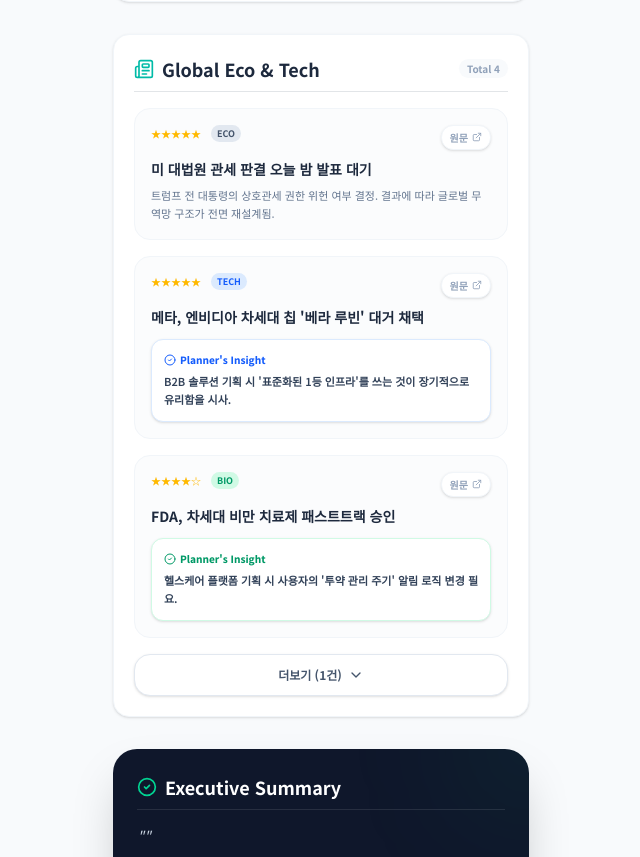
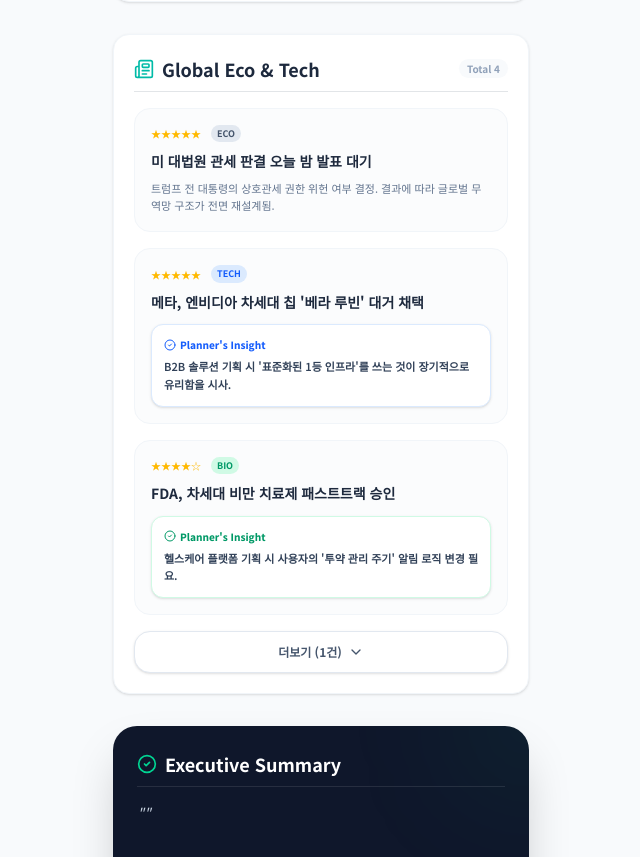
Before and after one commit to chiheon3149-rgb/dukgu-financial-news-app, a Next.js app: page /briefing/1 in a window 1280 px wide. Shown: the part 1433-2290 px from the top of the page, without its empty margins (319-959 px from the left). Built offline with nearby package versions, Linux system fonts and the light colour scheme; no server answers; the database is empty.

Commit message:
fix: 원문 링크 "#"일 때 버튼 숨김 처리
link가 없거나 "#"이면 원문 버튼을 렌더링하지 않아
클릭 시 현재 페이지(브리핑)가 열리는 문제 수정.

Co-Authored-By: Claude Sonnet 4.6 <noreply@anthropic.com>

```diff
--- a/components/dukgu/briefing-news.tsx
+++ b/components/dukgu/briefing-news.tsx
@@ -71,9 +71,11 @@ export function BriefingNews({ mode, items }: BriefingNewsProps) {
                   </span>
                 )}
               </div>
-              <a href={news.link} target="_blank" rel="noreferrer" className="flex items-center gap-1 text-[10px] font-bold text-slate-400 hover:text-blue-500 transition-colors bg-white px-2 py-1 rounded-lg shadow-sm border border-slate-100">
-                원문 <ExternalLink className="w-2.5 h-2.5" />
-              </a>
+              {news.link && news.link !== "#" && (
+                <a href={news.link} target="_blank" rel="noreferrer" className="flex items-center gap-1 text-[10px] font-bold text-slate-400 hover:text-blue-500 transition-colors bg-white px-2 py-1 rounded-lg shadow-sm border border-slate-100">
+                  원문 <ExternalLink className="w-2.5 h-2.5" />
+                </a>
+              )}
             </div>
 
             <h4 className="font-bold text-sm text-slate-800 leading-snug mb-2">{news.title}</h4>
```
